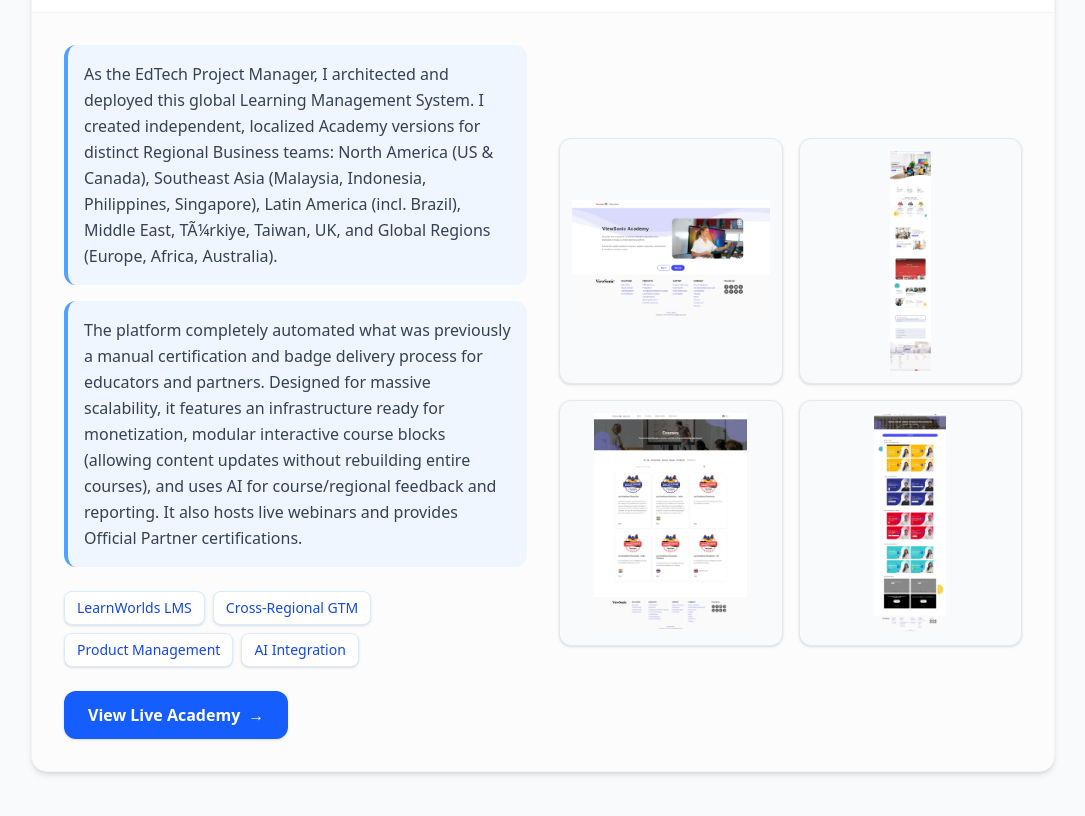
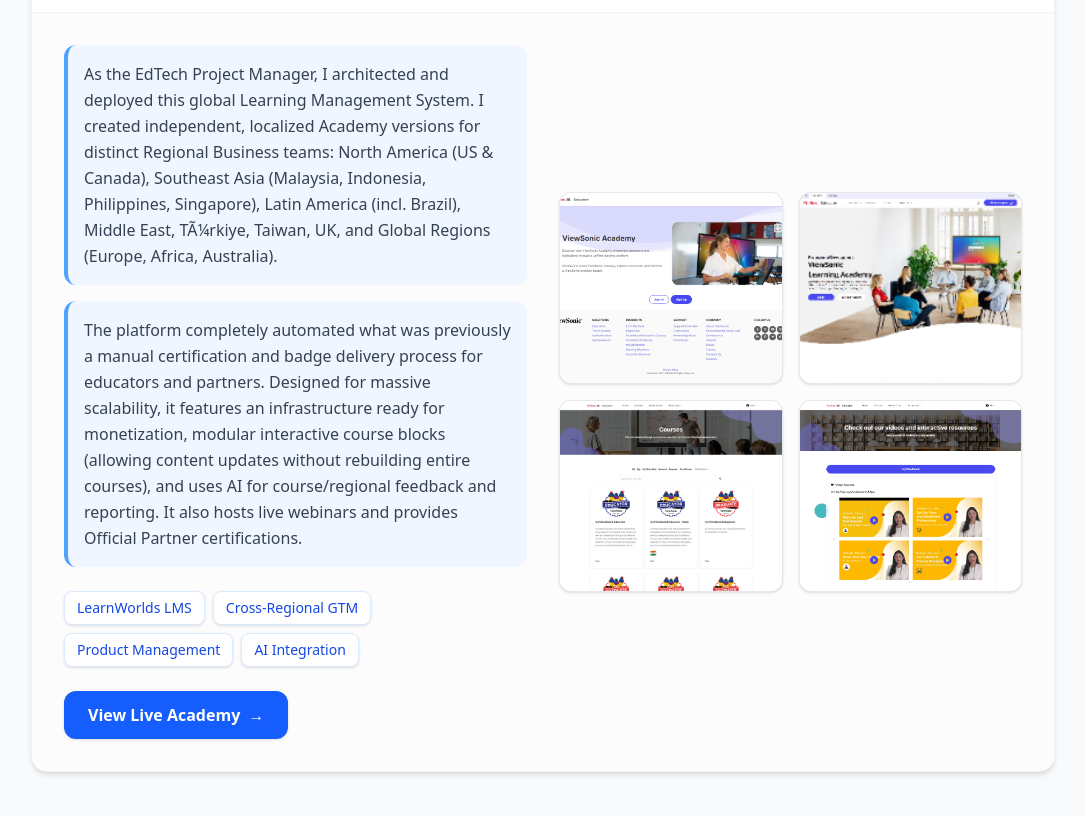
Before and after one commit to nizar-efk95/nizar-portfolio, a React (Vite) app: page / in a window 1280 px wide. Shown: the part 3480-4296 px from the top of the page, without its empty margins (97-1182 px from the left). Built offline with nearby package versions, Linux system fonts and the light colour scheme.

Commit message:
Fix gallery thumbnail rendering to fill boxes

```diff
--- a/src/App.jsx
+++ b/src/App.jsx
@@ -573,12 +573,11 @@
                           '/nizar-portfolio/viewsonic-catalog.png',
                           '/nizar-portfolio/viewsonic-resources.png'
                         ].map((imgSrc, i) => (
-                          <div key={i} className="overflow-hidden rounded-xl border border-gray-200 shadow-sm hover:shadow-md transition bg-gray-50 flex items-center justify-center cursor-zoom-in group p-3" onClick={() => setSelectedImage(imgSrc)}>
+                          <div key={i} className="relative overflow-hidden rounded-xl border border-gray-200 shadow-sm hover:shadow-md transition bg-gray-100 cursor-zoom-in group h-32 sm:h-48" onClick={() => setSelectedImage(imgSrc)}>
                             <img
                               src={imgSrc}
                               alt={`ViewSonic Academy Screenshot ${i+1}`}
-                              className="w-full object-contain group-hover:scale-105 transition duration-500"
-                              style={{ height: "220px", imageRendering: "high-quality" }}
+                              className="absolute inset-0 w-full h-full object-cover object-top group-hover:scale-105 transition duration-500"
                             />
                           </div>
                         ))}
```
